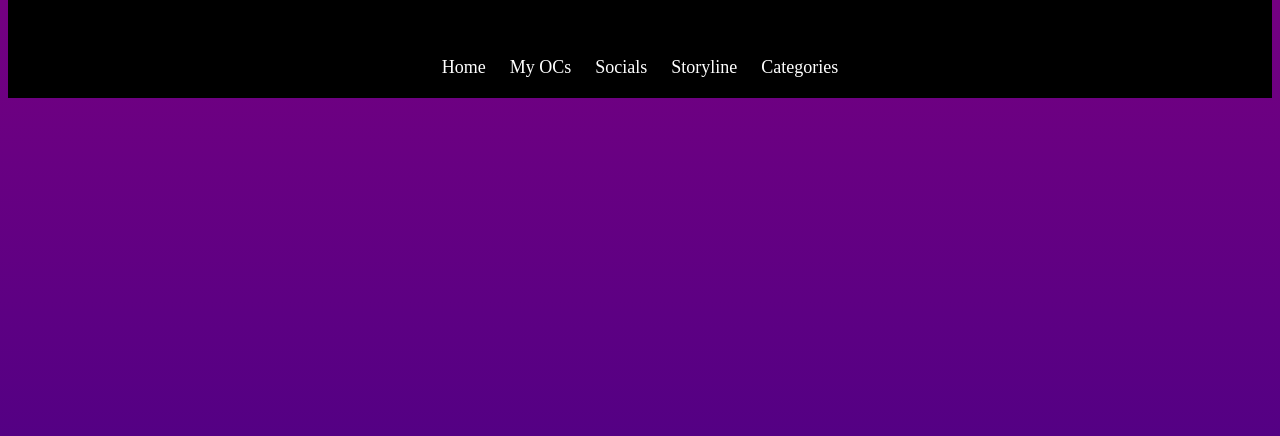
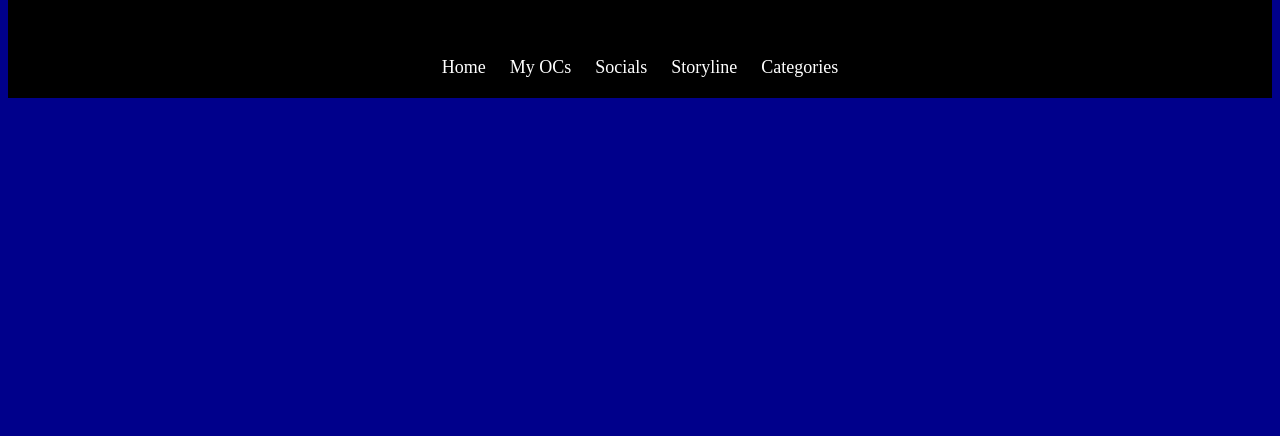
Before and after one commit to AriaCrestia/AriaCrestia.github.io, a plain HTML site: page index.html in a window 1280 px wide. Shown: the part 160-596 px from the top of the page. Drawn offline with Linux system fonts and the light colour scheme.

Commit message:
Update styles.css

```diff
--- a/css/styles.css
+++ b/css/styles.css
@@ -1,9 +1,9 @@
 html
 {
-    background-image: linear-gradient(purple, darkblue);
+    background-image: linear-gradient(top to bottom, purple, darkblue);
     background-repeat: no-repeat;
     background-size: 1000em;
-/*     background-color: darkblue; */
+    background-color: darkblue;
 }
 
 div.page-top
```
